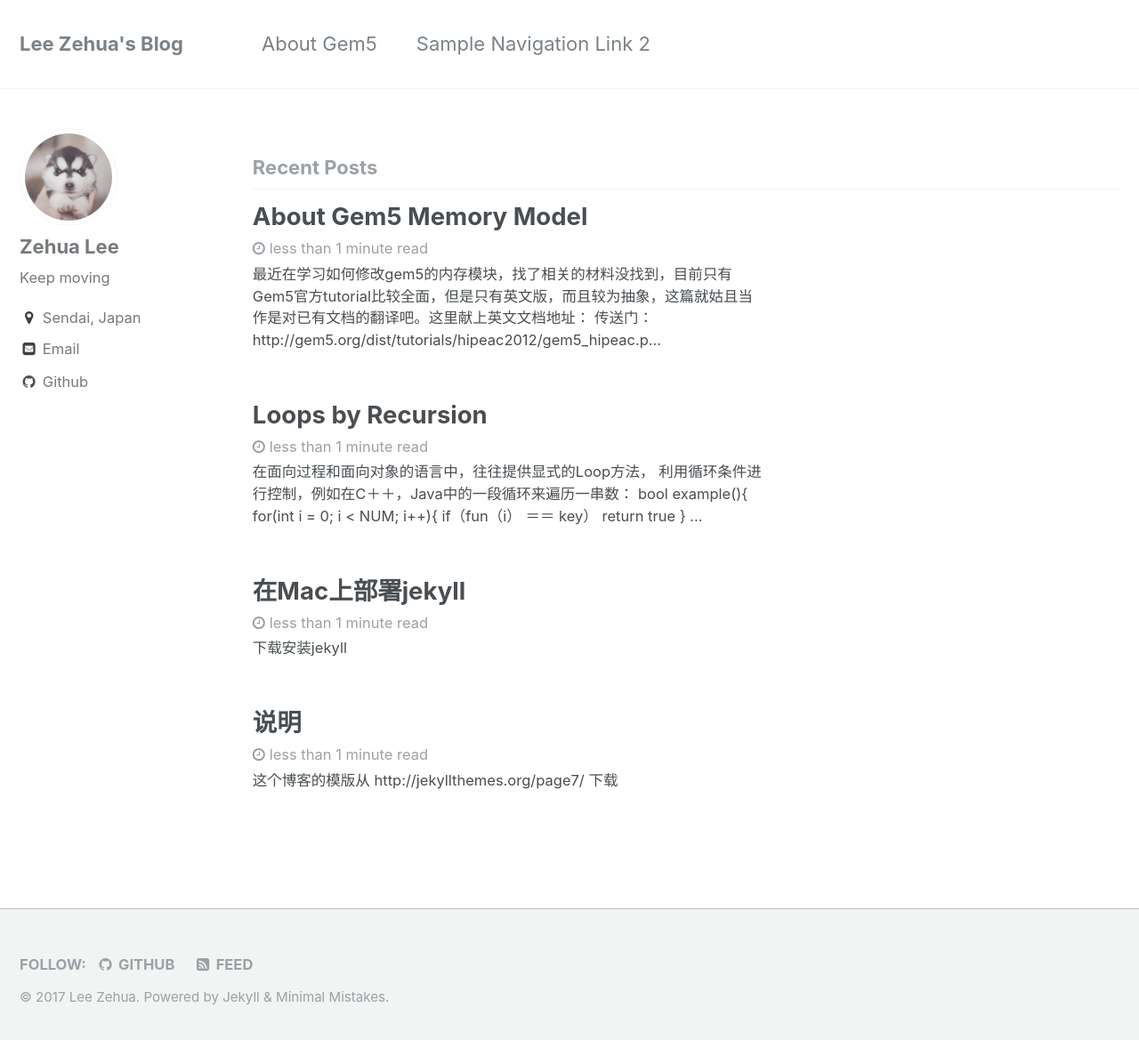
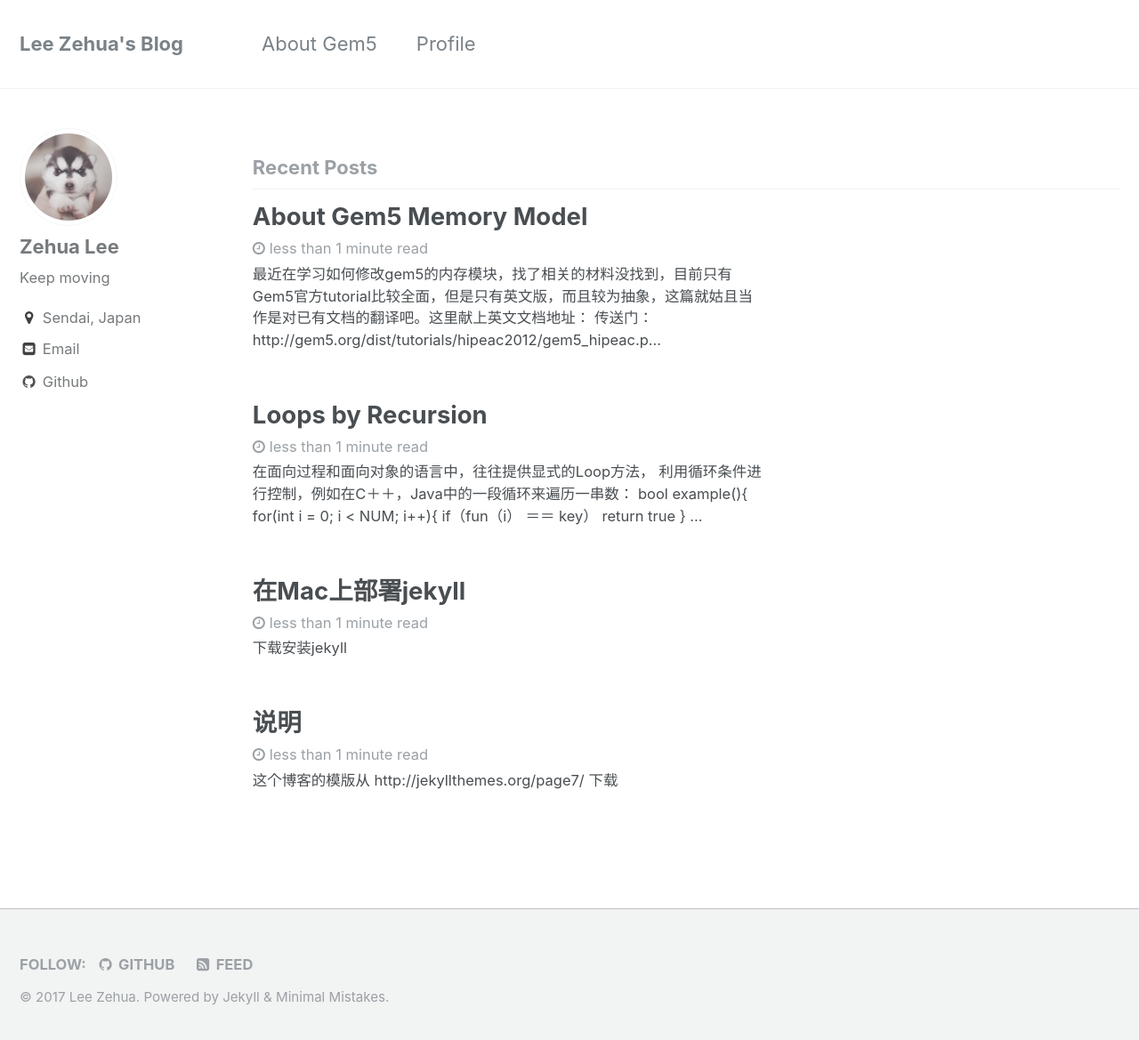
Before and after one commit to ZehuaLee/ZehuaLee.github.io, a Jekyll site: the page built from index.html, in a window 1280 px wide and 1177 px high. Shown: the top 1169 px of the window at 89% size. Built offline with Jekyll 4.4.1, drawn with Linux system fonts in a browser that asks for light colours; the list of posts is cut into pages by our own code.

Commit message:
this is the automatically update @

```diff
--- a/_data/navigation.yml
+++ b/_data/navigation.yml
@@ -3,5 +3,5 @@ main:
   - title: "About Gem5"
     url: /_gem5/
 
-  - title: "Sample Navigation Link 2"
+  - title: "Profile"
     url: /Profile.md
```
Also changed, not shown: _posts/_gem5/2016-11-10-Gem5.md (renamed from _gem5/2016-11-10-Gem5.md).
